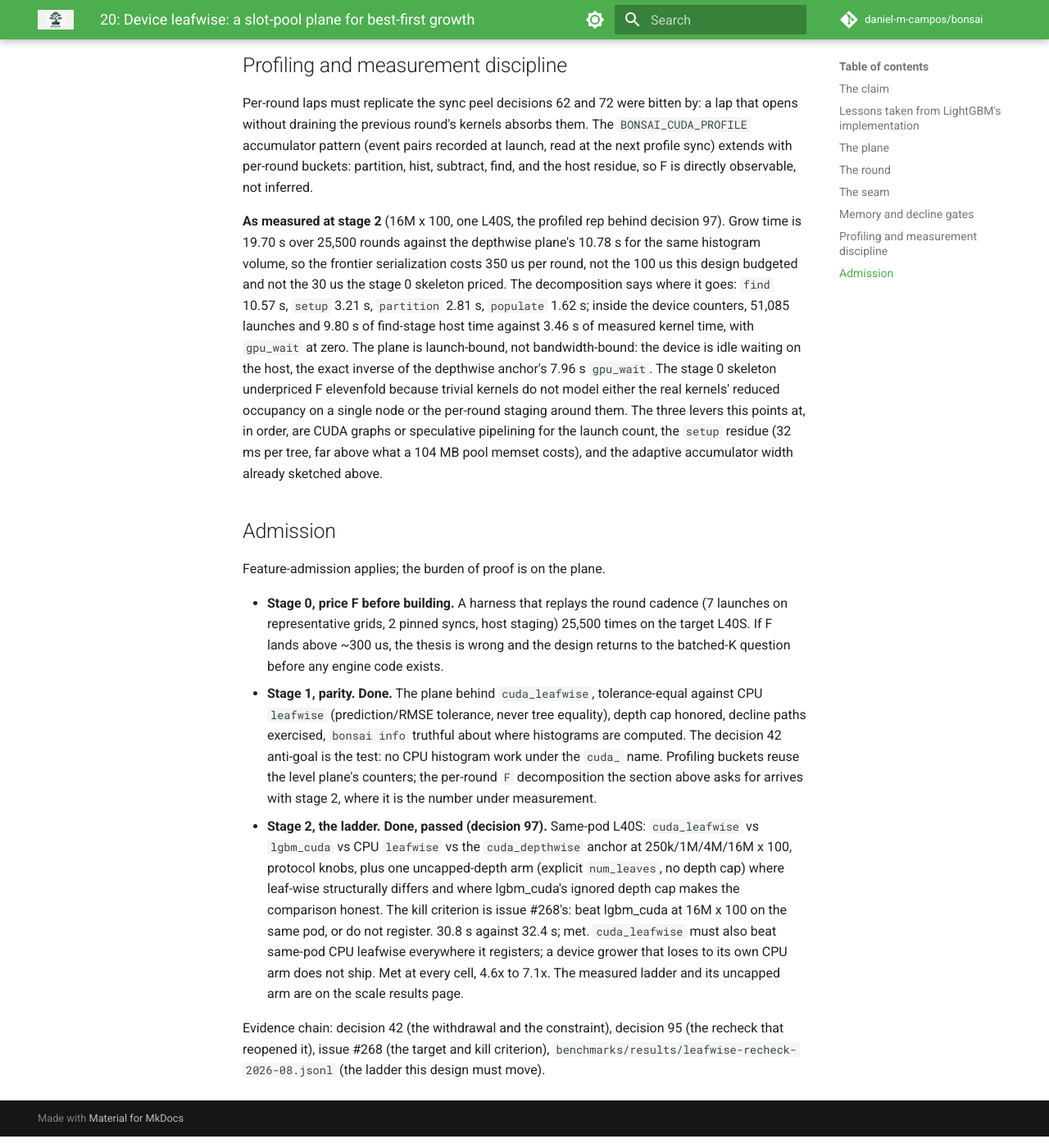
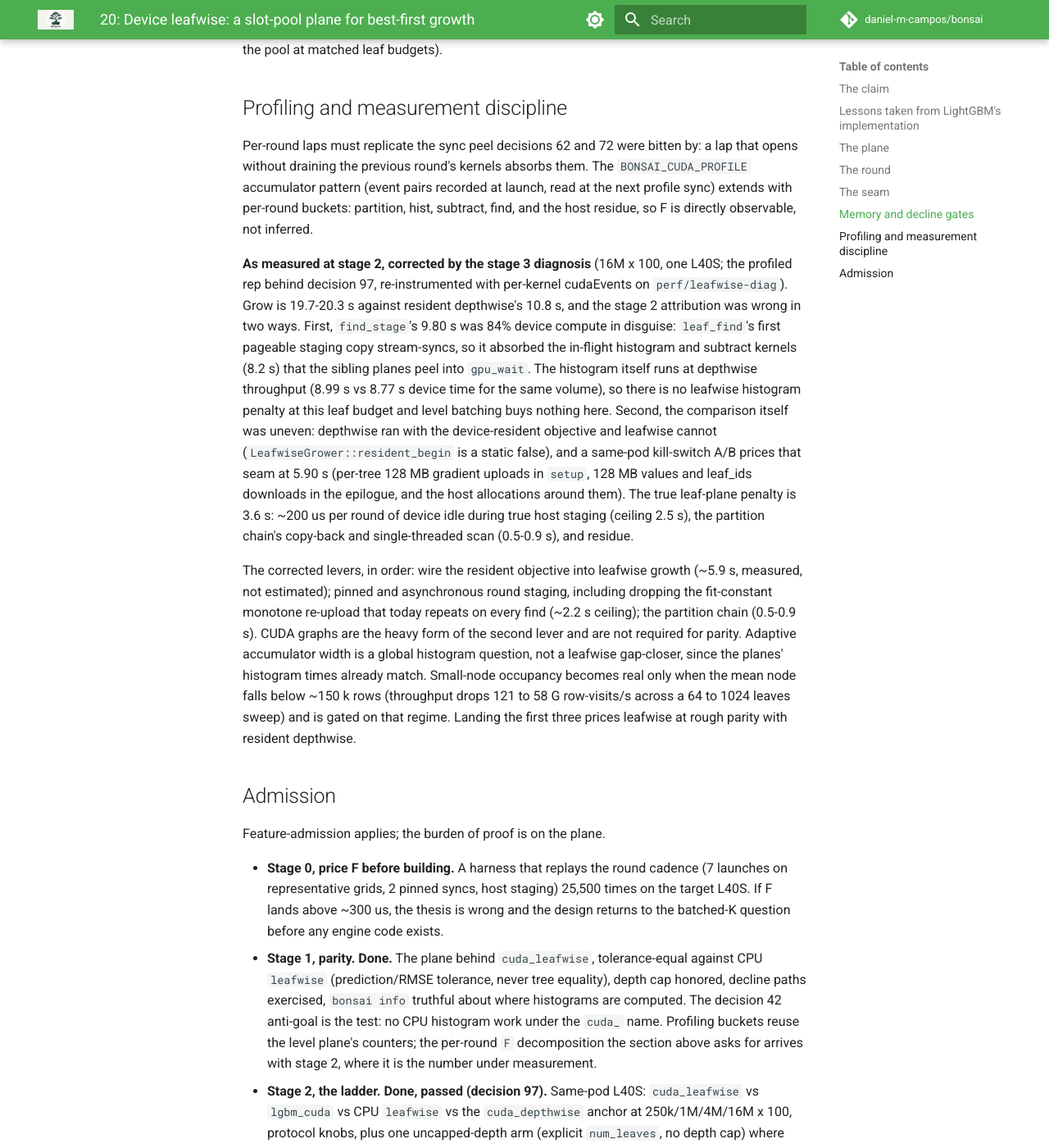
Before and after one commit to daniel-m-campos/bonsai, an MkDocs documentation site: the page built from docs/architecture/20-cuda-leafwise.md, in a window 1280 px wide and 1400 px high, scrolled down 5854 px. Shown: the whole window at 82% size. Built offline with MkDocs 1.6.1 and Material for MkDocs 9.7.7, drawn with Linux system fonts in a browser that asks for light colours; comment, search, counter and statistics services are not loaded; some of the changed text lies outside the part shown.

Commit message:
docs: stage 3 diagnosis corrects the round story
find_stage was 84% absorbed device compute (the pageable staging
sync), the histogram runs at depthwise parity, and the dominant gap
is the unarmed resident objective (5.9s, same-pod kill-switch A/B).
Lever ranking rewritten; the wrong root-fetch comment fixed.

```diff
--- a/docs/architecture/20-cuda-leafwise.md
+++ b/docs/architecture/20-cuda-leafwise.md
@@ -1,6 +1,6 @@
 # 20: Device leafwise: a slot-pool plane for best-first growth
 
-> **Status:** admitted (decision 97). Stage 2's ladder ran on one L40S (2026-08-01, `benchmarks/results/leafwise-ladder-2026-08.jsonl`): `cuda_leafwise` fits 16M x 100 in 30.8 s against lgbm_cuda's 32.4 s, clearing the pre-registered kill criterion, and beats same-pod CPU `leafwise` 4.6x to 7.1x at every cell. The registration stands. Two numbers the ladder leaves open are recorded in decision 97 rather than fixed here: the per-round fixed cost came in near 350 us against this design's 100 us goal, and the uncapped-depth arm is slower than LightGBM at matched accuracy. Stage 1 deviations from the design as written are noted inline. Decision 42 withdrew a `cuda_leafwise` registration because the level-batched resident plane cannot serve a frontier of one, and deferred a true device leafwise pending "a non-swapping advance". The 2026-08 recheck (decision 95) reopened the question: LightGBM's CUDA leaf-wise is real GPU performance at scale and now beats bonsai's CPU leafwise 5.3x at 16M rows. This doc is the design for that non-swapping advance. Kill criterion, pre-registered in issue #268: beat lgbm_cuda's fit time at 16M x 100 on the same pod, or do not register.
+> **Status:** admitted (decision 97). Stage 2's ladder ran on one L40S (2026-08-01, `benchmarks/results/leafwise-ladder-2026-08.jsonl`): `cuda_leafwise` fits 16M x 100 in 30.8 s against lgbm_cuda's 32.4 s, clearing the pre-registered kill criterion, and beats same-pod CPU `leafwise` 4.6x to 7.1x at every cell. The registration stands. Two numbers the ladder leaves open are recorded in decision 97 rather than fixed here: the stage 3 diagnosis re-attributed the round (histogram throughput is at depthwise parity and most of the gap is the unarmed resident objective; corrected decomposition below), and the uncapped-depth arm is slower than LightGBM at matched accuracy. Stage 1 deviations from the design as written are noted inline. Decision 42 withdrew a `cuda_leafwise` registration because the level-batched resident plane cannot serve a frontier of one, and deferred a true device leafwise pending "a non-swapping advance". The 2026-08 recheck (decision 95) reopened the question: LightGBM's CUDA leaf-wise is real GPU performance at scale and now beats bonsai's CPU leafwise 5.3x at 16M rows. This doc is the design for that non-swapping advance. Kill criterion, pre-registered in issue #268: beat lgbm_cuda's fit time at 16M x 100 on the same pod, or do not register.
 
 ## The claim
 
@@ -74,7 +74,9 @@ The pool is the only new allocation: `num_leaves * n_selected * stride * 8` byte
 
 Per-round laps must replicate the sync peel decisions 62 and 72 were bitten by: a lap that opens without draining the previous round's kernels absorbs them. The `BONSAI_CUDA_PROFILE` accumulator pattern (event pairs recorded at launch, read at the next profile sync) extends with per-round buckets: partition, hist, subtract, find, and the host residue, so F is directly observable, not inferred.
 
-**As measured at stage 2** (16M x 100, one L40S, the profiled rep behind decision 97). Grow time is 19.70 s over 25,500 rounds against the depthwise plane's 10.78 s for the same histogram volume, so the frontier serialization costs 350 us per round, not the 100 us this design budgeted and not the 30 us the stage 0 skeleton priced. The decomposition says where it goes: `find` 10.57 s, `setup` 3.21 s, `partition` 2.81 s, `populate` 1.62 s; inside the device counters, 51,085 launches and 9.80 s of find-stage host time against 3.46 s of measured kernel time, with `gpu_wait` at zero. The plane is launch-bound, not bandwidth-bound: the device is idle waiting on the host, the exact inverse of the depthwise anchor's 7.96 s `gpu_wait`. The stage 0 skeleton underpriced F elevenfold because trivial kernels do not model either the real kernels' reduced occupancy on a single node or the per-round staging around them. The three levers this points at, in order, are CUDA graphs or speculative pipelining for the launch count, the `setup` residue (32 ms per tree, far above what a 104 MB pool memset costs), and the adaptive accumulator width already sketched above.
+**As measured at stage 2, corrected by the stage 3 diagnosis** (16M x 100, one L40S; the profiled rep behind decision 97, re-instrumented with per-kernel cudaEvents on `perf/leafwise-diag`). Grow is 19.7-20.3 s against resident depthwise's 10.8 s, and the stage 2 attribution was wrong in two ways. First, `find_stage`'s 9.80 s was 84% device compute in disguise: `leaf_find`'s first pageable staging copy stream-syncs, so it absorbed the in-flight histogram and subtract kernels (8.2 s) that the sibling planes peel into `gpu_wait`. The histogram itself runs at depthwise throughput (8.99 s vs 8.77 s device time for the same volume), so there is no leafwise histogram penalty at this leaf budget and level batching buys nothing here. Second, the comparison itself was uneven: depthwise ran with the device-resident objective and leafwise cannot (`LeafwiseGrower::resident_begin` is a static false), and a same-pod kill-switch A/B prices that seam at 5.90 s (per-tree 128 MB gradient uploads in `setup`, 128 MB values and leaf_ids downloads in the epilogue, and the host allocations around them). The true leaf-plane penalty is 3.6 s: ~200 us per round of device idle during true host staging (ceiling 2.5 s), the partition chain's copy-back and single-threaded scan (0.5-0.9 s), and residue.
+
+The corrected levers, in order: wire the resident objective into leafwise growth (~5.9 s, measured, not estimated); pinned and asynchronous round staging, including dropping the fit-constant monotone re-upload that today repeats on every find (~2.2 s ceiling); the partition chain (0.5-0.9 s). CUDA graphs are the heavy form of the second lever and are not required for parity. Adaptive accumulator width is a global histogram question, not a leafwise gap-closer, since the planes' histogram times already match. Small-node occupancy becomes real only when the mean node falls below ~150 k rows (throughput drops 121 to 58 G row-visits/s across a 64 to 1024 leaves sweep) and is gated on that regime. Landing the first three prices leafwise at rough parity with resident depthwise.
 
 ## Admission
 
```
Also changed, not shown: 1 other file.
